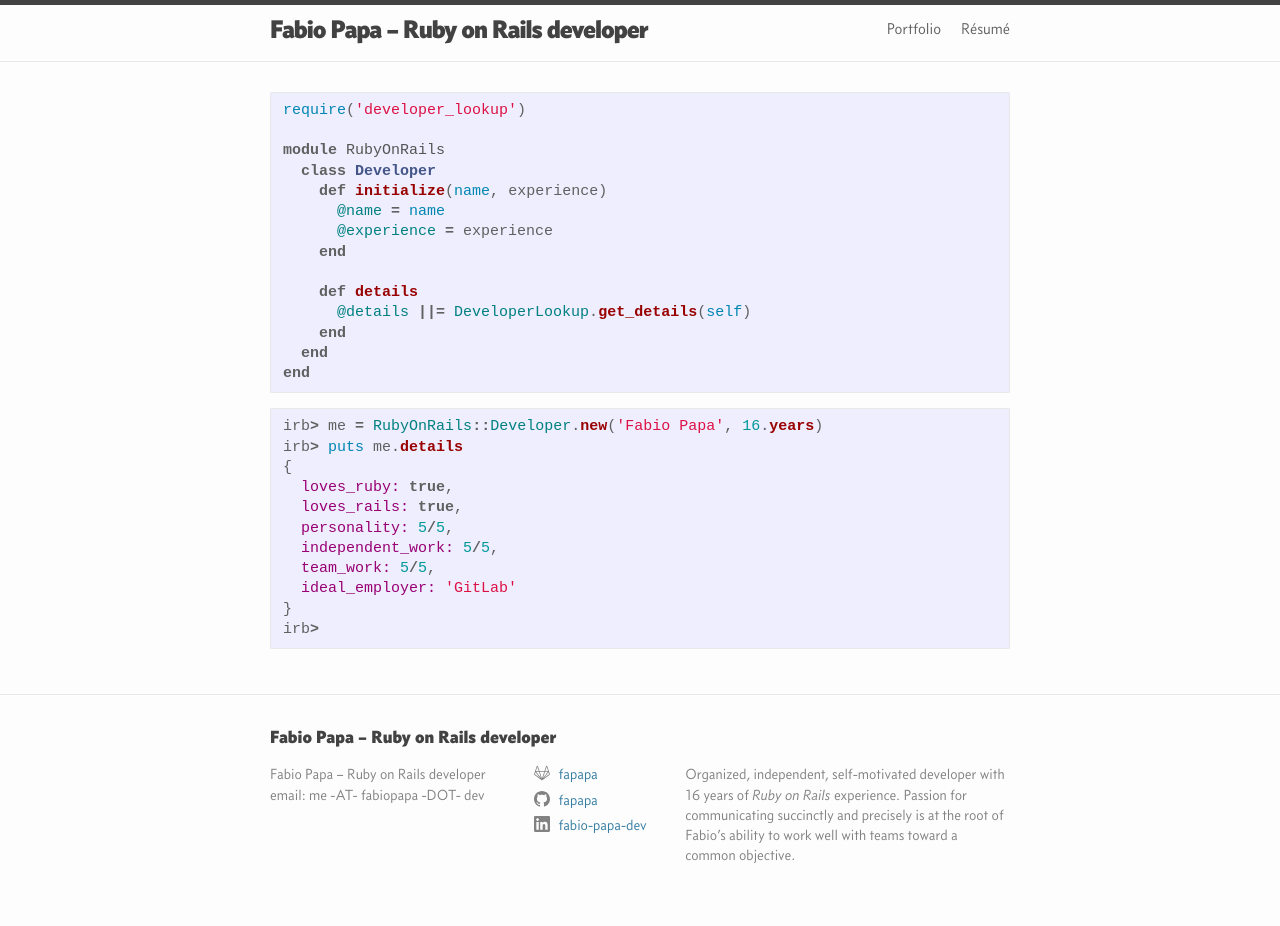
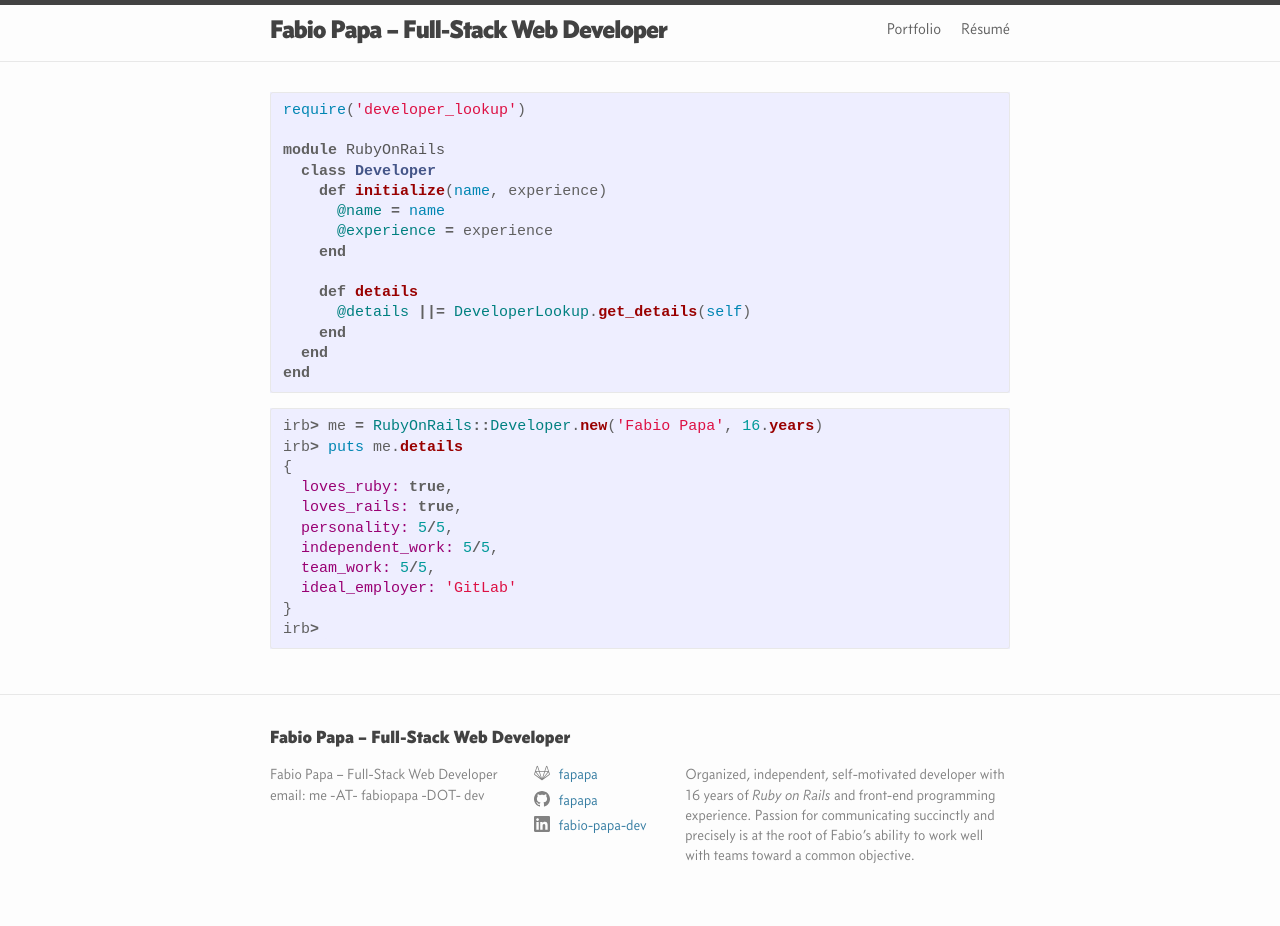
Before and after one commit to fapapa/fapapa.github.io, a Jekyll site: the page built from index.md, in a window 1280 px wide. Built offline with Jekyll 4.4.1, drawn with Linux system fonts in a browser that asks for light colours.

Commit message:
Update site title, description to reflect that I am a full-stack dev

```diff
--- a/_config.yml
+++ b/_config.yml
@@ -13,12 +13,13 @@
 # you will see them accessed via {{ site.title }}, {{ site.email }}, and so on.
 # You can create any custom variable you would like, and they will be accessible
 # in the templates via {{ site.myvariable }}.
-title: Fabio Papa – Ruby on Rails developer
+title: Fabio Papa – Full-Stack Web Developer
 email: "me -AT- fabiopapa -DOT- dev"
 description: >- # this means to ignore newlines until "baseurl:"
   Organized, independent, self-motivated developer with 16 years of *Ruby on
-  Rails* experience. Passion for communicating succinctly and precisely is at
-  the root of Fabio's ability to work well with teams toward a common objective.
+  Rails* and front-end programming experience. Passion for communicating
+  succinctly and precisely is at the root of Fabio's ability to work well with
+  teams toward a common objective.
 
 baseurl: "" # the subpath of your site, e.g. /blog
 url: "https://www.fabiopapa.dev" # the base hostname & protocol for your site, e.g. http://example.com
```
